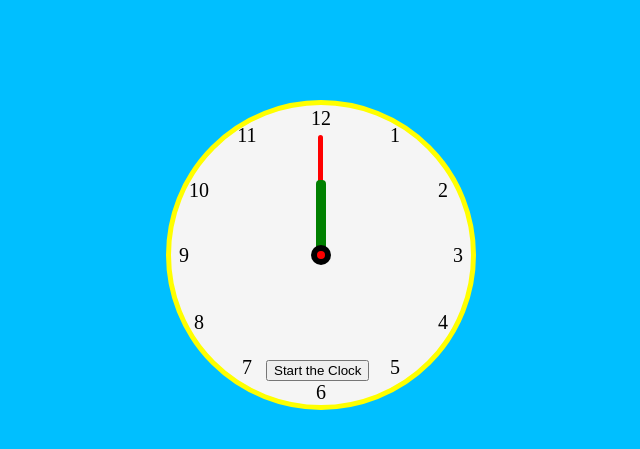
After one commit to khuongnguyen02/baimoi, a PHP site: page /donghochay.html in a window 1280 px wide. The commit adds this page. Shown: the top 449 px of the page, without its empty margins (319-959 px from the left). Run offline with PHP 8.4, Linux system fonts and the light colour scheme.

Commit message:
js va domHtml

```diff
--- /dev/null
+++ b/css/dongho.css
@@ -0,0 +1,143 @@
+body{
+    background-color: deepskyblue;
+    padding: 0;
+    margin: 0;
+}
+
+.clock {
+    width: 300px;
+    height: 300px;
+    border-radius: 50%;
+    background-color: whitesmoke;
+    margin: 100px auto 0px auto;
+    position: relative;
+    border: 5px solid yellow;
+    display: flex;
+    justify-content: center;
+    align-items: center;
+}
+
+.center{
+    background-color: #000;
+    position: absolute;
+    left: calc(50% - 10px);
+    top:  calc(50% - 10px);
+    width: 20px;
+    height: 20px;
+    border-radius: 50%;
+    z-index: 20;
+}
+
+.red-center {
+    width: 8px;
+    height: 8px;
+    z-index: 30;
+    background-color: red;
+    left: calc(50% - 4px);
+    top: calc(50% - 4px);
+}
+
+.hourHand{
+    width: 10px;
+    height: 75px;
+    background-color: green;
+    transform-origin: bottom center;
+    border-radius: 4px;
+    position: absolute;
+    top: 75px;
+    left: 145px;
+    z-index: 10;
+    outline: 100px solid transparent;
+}
+
+
+.minuteHand{
+    width: 5px;
+    height: 120px;
+    background-color: red;
+    transform-origin: bottom center;
+    border-radius: 4px;
+    position: absolute;
+    top: 30px;
+    left: 147px;
+    z-index: 9;
+    transform: rotate(0);
+    outline: 100px solid transparent;
+}
+
+
+
+.clock ul{
+    list-style: none;
+    padding: 0;
+
+}
+.clock ul li{
+    position: absolute;
+    width:20px;
+    height:20px;
+    text-align: center;
+    line-height: 20px;
+    font-size: 20px;
+    font-family: "Droid Serif", serif;
+}
+
+.clock ul li:nth-child(1){
+    right: 22%;
+    top: 6.5%;
+}
+
+.clock ul li:nth-child(2){
+    right: 6%;
+    top: 25%;
+}
+
+.clock ul li:nth-child(3){
+    right: 1%;
+    top: calc(50% - 10px);
+}
+
+.clock ul li:nth-child(4){
+    right: 6%;
+    top: 69%;
+}
+
+.clock ul li:nth-child(5){
+    right: 22%;
+    top: 84%;
+}
+
+.clock ul li:nth-child(6){
+    right: calc(50% - 10px);
+    top: calc(99% - 20px);
+}
+
+.clock ul li:nth-child(7){
+    left: 22%;
+    top: 84%;
+}
+
+.clock ul li:nth-child(8){
+    left: 6%;
+    top: 69%;
+}
+
+.clock ul li:nth-child(9){
+    left: 1%;
+    top: calc(50% - 10px);
+}
+
+.clock ul li:nth-child(10){
+    left: 6%;
+    top: 25%;
+}
+
+.clock ul li:nth-child(11){
+    left: 22%;
+    top: 6.5%;
+}
+
+.clock ul li:nth-child(12){
+    right: calc(50% - 10px);
+    top: 1%;
+}
--- /dev/null
+++ b/donghochay.html
@@ -0,0 +1,64 @@
+<!DOCTYPE html>
+<html>
+<head>
+    <meta charset="utf-8">
+<!--    <meta http-equiv="X-UA-Compatible" content="IE=edge">-->
+    <title>Đồng hồ Analog</title>
+    <meta name="viewport" content="width=device-width, initial-scale=1">
+    <link rel="stylesheet" type="text/css" href="css/dongho.css">
+    <script src="main.js"></script>
+</head>
+<body>
+<div class="clock">
+    <div class="hourHand" id="h_hand"></div>
+    <div class="minuteHand" id="m_hand"></div>
+    <div class="center"></div>
+    <div class="red-center center"></div>
+    <ul>
+        <li><span>1</span></li>
+        <li><span>2</span></li>
+        <li><span>3</span></li>
+        <li><span>4</span></li>
+        <li><span>5</span></li>
+        <li><span>6</span></li>
+        <li><span>7</span></li>
+        <li><span>8</span></li>
+        <li><span>9</span></li>
+        <li><span>10</span></li>
+        <li><span>11</span></li>
+        <li><span>12</span></li>
+    </ul>
+</div>
+
+<button class="button" style="left: calc(50% - 55px);
+    top: calc(50% - 40px);position: absolute;" onclick="clock()">Start the Clock</button>
+
+<script type="text/javascript">
+    var today=new Date();
+    var min=today.getMinutes();
+    var hour=today.getHours();
+    function clock() {
+         setInterval(function () {
+             min++;
+            document.getElementById("m_hand").style.transform = "rotate("+(min*6)+"deg)";
+             document.getElementById("h_hand").style.transform="rotate("+(hour*30)+"deg)";
+             if (min===60) {
+                hour++;
+
+                min = 0;
+            }
+        }, 1000);
+    }
+
+
+
+
+
+
+
+
+</script>
+
+
+</body>
+</html>
```
Also changed, not shown: banner.html (+31 -8 lines), css/banner.css (+10 -18 lines), img/100562772_827673311088971_7622611758263304192_n.jpg (deleted), img/101798762_837007370155565_1162428232260389140_n.jpg (deleted), img/104658629_849281392261496_1201560845365791289_n.jpg (deleted), img/104860086_849281458928156_6106764031491441045_n.jpg (deleted), img/84937757_751553305367639_8825274412996493312_n.jpg (deleted), img/87225626_761649041024732_8301039324846096384_n.jpg (deleted), img/89784436_772137389975897_2419862790215827456_n.jpg (deleted), img/95477920_807741576415478_4144547018624204800_n.jpg (deleted), img/96438770_812798252576477_3441796820315930624_n.jpg (deleted), img/96757317_816561922200110_8495547192407228416_n.jpg (deleted).
